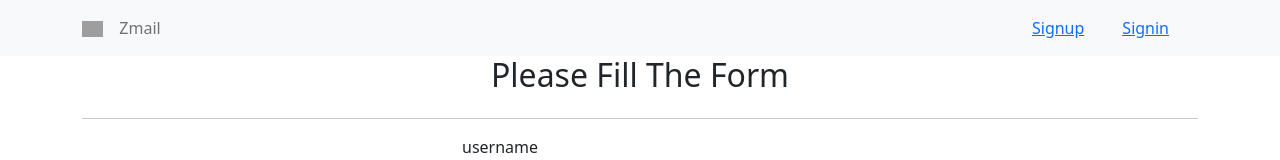
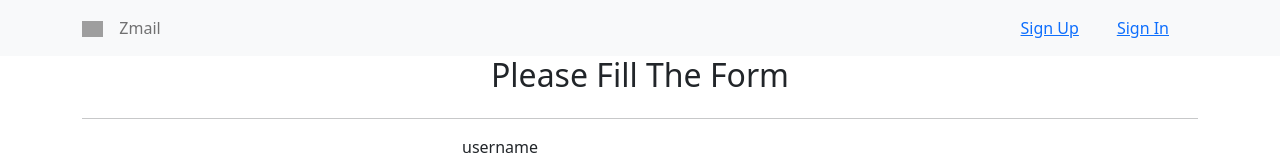
Before and after one commit to chaoticbloke/gmail-clone-angular, an Angular app: page /signup in a window 1280 px wide. Shown: the top 160 px of the page. Built offline with nearby package versions, Linux system fonts and the light colour scheme; no server answers; grey boxes are pictures that could not be loaded.

Commit message:
http interceptor

```diff
--- a/src/app/app.component.html
+++ b/src/app/app.component.html
@@ -47,10 +47,10 @@
             </ng-container>
             <ng-template #notSignedIn>
                 <button type="button" class="btn px-3 me-2">
-                    <a href="/signup" routerLinkActive="router-link-active" >Signup</a>
+                    <a href="/signup" routerLinkActive="router-link-active" >Sign Up</a>
                     </button>
                     <button type="button" class="btn btn-link me-3" >
-                        <a href="/signin" routerLinkActive="router-link-active" >Signin</a>
+                        <a href="/" routerLinkActiveOptions="{exact:true}"  routerLinkActive="active" >Sign In</a>
 
                     </button>
             </ng-template>
--- a/src/app/app.component.ts
+++ b/src/app/app.component.ts
@@ -11,11 +11,17 @@ export class AppComponent implements OnInit{
   isSigned=false;
    constructor(private authService:AuthService){}
   ngOnInit(): void {
-    //another way we can sunscribe through async PIPE
+    //another way we can subscribe through 'async' PIPE
     // we'd take reference to Observable/SubjectBehavour, eg: temp=authService.signedIn$
     //then in template, temp | async, here async would automatically subscribe
     this.authService.signedIn$.subscribe((data:boolean)=>{
       this.isSigned=data;
     })
+
+    //check if user is signedIN
+    this.authService.checkAuthStatus().subscribe((res:any)=>{
+      console.log("check auth res", res);
+
+    })
   }
 }
--- a/src/app/app.module.ts
+++ b/src/app/app.module.ts
@@ -1,10 +1,11 @@
 import { NgModule } from '@angular/core';
 import { FormsModule, ReactiveFormsModule } from '@angular/forms';
 import { BrowserModule } from '@angular/platform-browser';
-import {HttpClientModule} from '@angular/common/http'
+import {HttpClientModule, HTTP_INTERCEPTORS} from '@angular/common/http'
 import { AppRoutingModule } from './app-routing.module';
 import { AppComponent } from './app.component';
 import { AuthModule } from './auth/auth.module';
+import { AuthHtppInterceptor } from './auth/auth-htpp-interceptor';
 
 
 @NgModule({
@@ -19,7 +20,13 @@ import { AuthModule } from './auth/auth.module';
     AppRoutingModule,
     AuthModule
   ],
-  providers: [],
+  providers: [
+    {
+      provide:HTTP_INTERCEPTORS,
+      useClass:AuthHtppInterceptor,
+      multi:true
+    }
+  ],
   bootstrap: [AppComponent]
 })
 export class AppModule { }
--- /dev/null
+++ b/src/app/auth/auth-htpp-interceptor.ts
@@ -0,0 +1,14 @@
+import { HttpEvent, HttpHandler, HttpInterceptor, HttpRequest } from "@angular/common/http";
+import { Injectable } from "@angular/core";
+import { Observable } from "rxjs";
+//we do not use "prodivdedIn:'root' with httpInterceptor"
+@Injectable()
+export class AuthHtppInterceptor implements HttpInterceptor{
+    intercept(req: HttpRequest<any>, next: HttpHandler): Observable<HttpEvent<any>> {
+        console.log(req)
+        const modifiedReq = req.clone({withCredentials:true})
+
+        return next.handle(modifiedReq);
+        //pass the flow to 'next interceptor' in chain or the fucntion which makes the request
+    }
+}
--- a/src/app/auth/auth.service.ts
+++ b/src/app/auth/auth.service.ts
@@ -44,6 +44,8 @@ export class AuthService {
    * @param credentials
    */
   signup(credentials:SignUpCredentials){
+    //{withCredentials:true} will be added via httpInterceptor so that cookies are stored in browser
+    //we can add as 3rd args while making http req
       return this.http.post<SignUpResponse>(`${this.rootUrl}/signup`, credentials)
       .pipe(tap(()=>{
         //tap operator skips error part.
@@ -52,5 +54,12 @@ export class AuthService {
       }))
   }
 
+  checkAuthStatus(){
+    return this.http.get(`${this.rootUrl}/signedin`)
+    .pipe(tap((res)=>{
+      console.log("auth status ",res);
+
+    }))
+  }
 
 }
```
Also changed, not shown: 1 other file (tests, documents, lock files or other folders).
